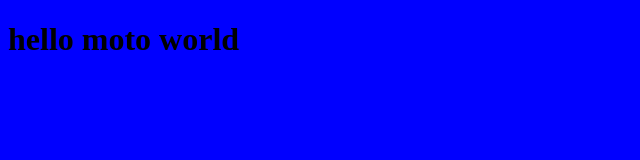
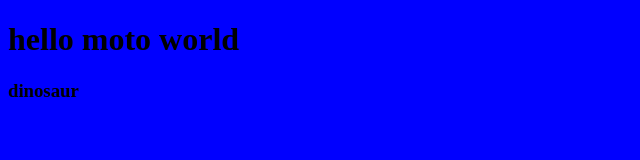
Before and after one commit to piyushkaran/Project, a plain HTML site: page index.html in a window 1280 px wide. Shown: the full height of the page, 0-640 px from the left. Drawn offline with Linux system fonts and the light colour scheme.

Commit message:
working on v1

```diff
--- a/index.html
+++ b/index.html
@@ -8,5 +8,6 @@
 </head>
 <body>
     <h1>hello moto world</h1>
+    <h3>dinosaur</h3>
 </body>
 </html>
```
